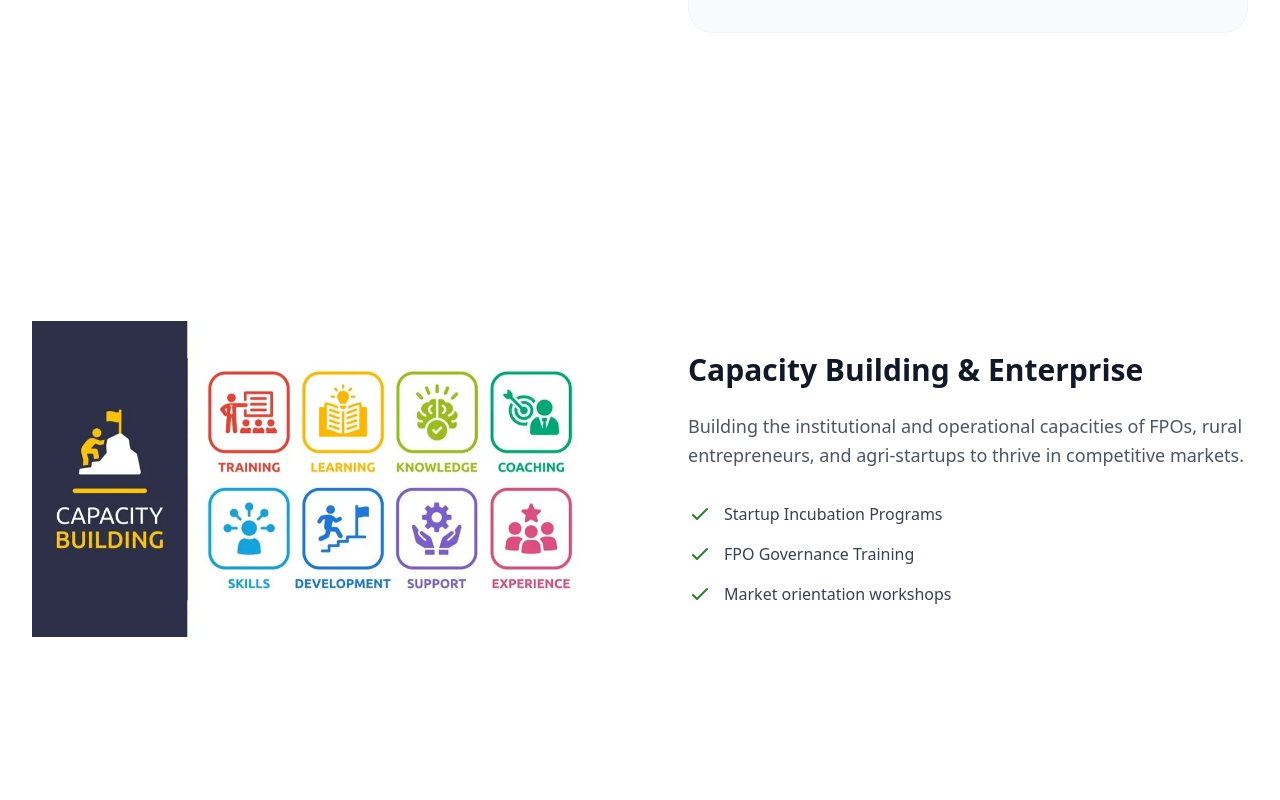
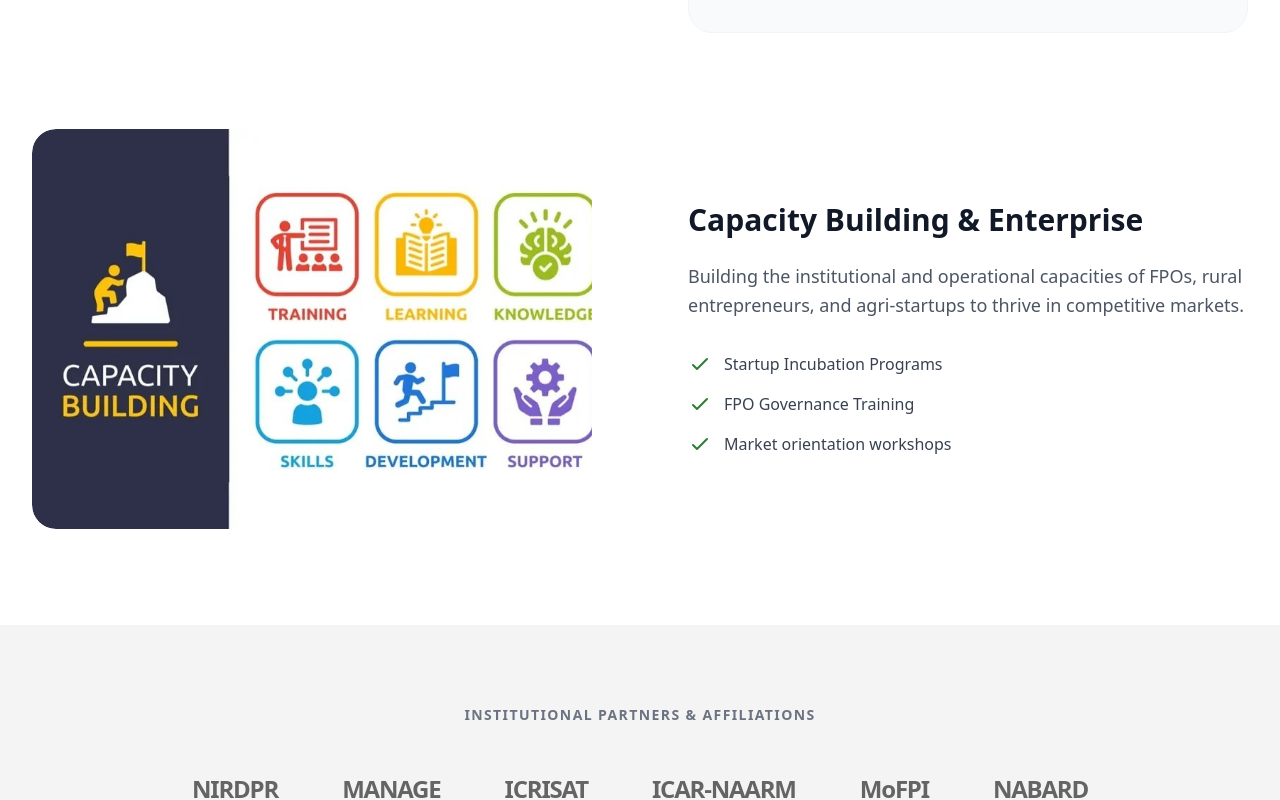
Before and after one commit to Danaemisdan/insights, a React (Vite) app: page / in a window 1280 px wide. Shown: the part 3580-4380 px from the top of the page. Built offline with nearby package versions, Linux system fonts and the light colour scheme.

Commit message:
fix: used css cropping to isolate graphics from full-page mockups to prevent page-in-page effect

```diff
--- a/src/pages/shared/AboutUsPage.jsx
+++ b/src/pages/shared/AboutUsPage.jsx
@@ -66,8 +66,9 @@ const AboutUsPage = () => {
                                 </Link>
                             </div>
                         </div>
-                        <div className="flex items-center justify-center">
-                            <img src={images.drive.ourPurpose} alt="Our Purpose" className="w-full aspect-[4/3] object-contain rounded-3xl" loading="lazy" />
+                        <div className="flex items-center justify-center overflow-hidden rounded-3xl shadow-lg relative h-[450px]">
+                            {/* The physical image contains the whole mockup page. We use CSS object-cover & object-right to visually 'crop out' the left text half and only display the circular graphic. */}
+                            <img src={images.drive.ourPurpose} alt="Our Purpose Ecosystem" className="absolute right-0 h-full w-[200%] object-cover object-right rounded-3xl" loading="lazy" />
                         </div>
                     </div>
                 </div>
--- a/src/pages/shared/LandingPage.jsx
+++ b/src/pages/shared/LandingPage.jsx
@@ -155,8 +155,9 @@ const LandingPage = () => {
                     </div>
 
                     <div className="grid grid-cols-1 lg:grid-cols-2 gap-16 md:gap-24 items-center">
-                        <div>
-                            <img src={images.drive.capacityBuilding} alt="Capacity Building" className="w-full aspect-[4/5] object-contain bg-white rounded-3xl" />
+                        <div className="overflow-hidden rounded-3xl relative h-[400px]">
+                            {/* The physical image contains the whole mockup page. We use CSS object-cover & object-left to visually crop out the right text half and only display the 6-icon graphic grid. */}
+                            <img src={images.drive.capacityBuilding} alt="Capacity Building" className="absolute left-0 h-full w-[150%] object-cover object-left rounded-3xl" />
                         </div>
                         <div>
                             <h3 className="text-3xl font-bold text-gray-900 mb-6">Capacity Building & Enterprise</h3>
```
